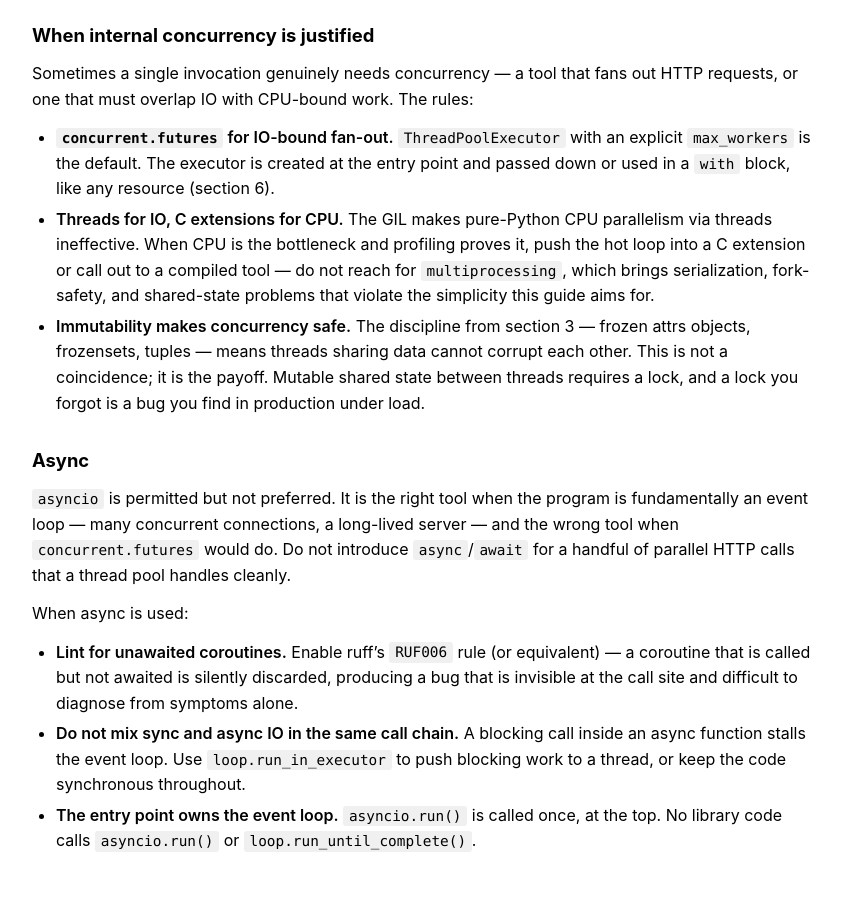
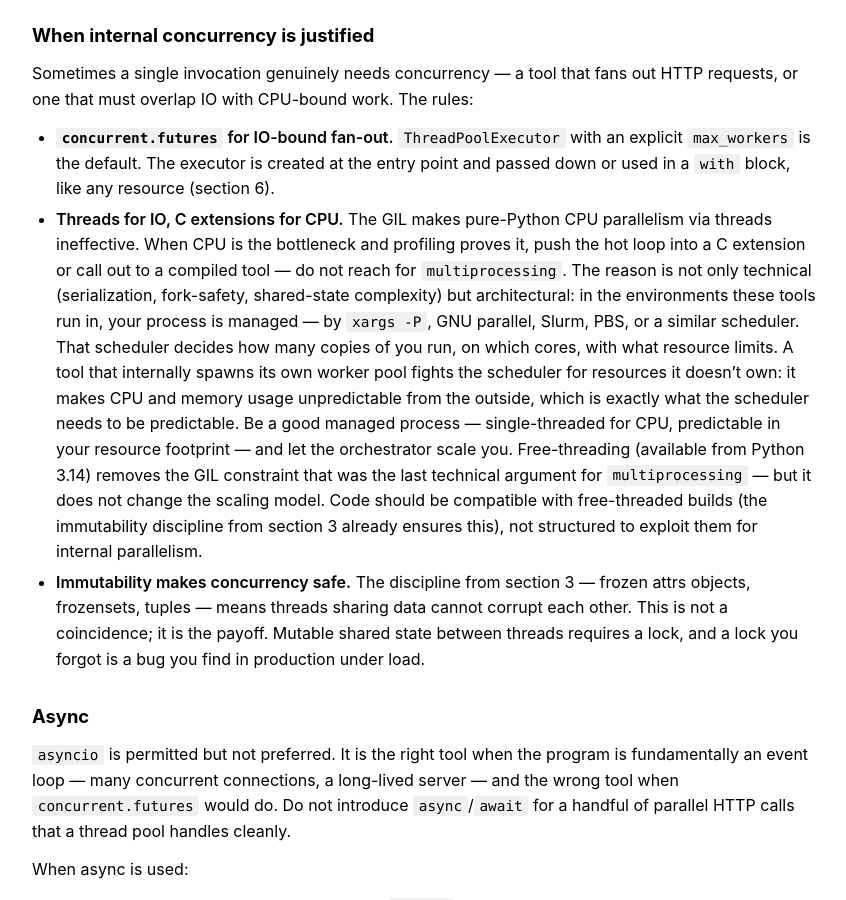
Before and after one commit to vikinganalytics/styleguide, a Jekyll site: the page built from pyguide.md, in a window 1280 px wide and 900 px high, scrolled down 13312 px. Shown: the whole window, without its empty margins (216-1062 px from the left). Built offline with Jekyll 4.4.1, drawn with Linux system fonts in a browser that asks for light colours; our own code applies the rules of GitHub Pages for plain Markdown files.

Commit message:
Expand multiprocessing rationale with HPC scheduling and free-threading context
Co-Authored-By: Claude Opus 4.6 (1M context) <noreply@anthropic.com>

```diff
--- a/pyguide.md
+++ b/pyguide.md
@@ -670,9 +670,23 @@ The rules:
 - **Threads for IO, C extensions for CPU.** The GIL makes pure-Python
   CPU parallelism via threads ineffective. When CPU is the bottleneck and
   profiling proves it, push the hot loop into a C extension or call out
-  to a compiled tool — do not reach for `multiprocessing`, which brings
-  serialization, fork-safety, and shared-state problems that violate the
-  simplicity this guide aims for.
+  to a compiled tool — do not reach for `multiprocessing`. The reason is
+  not only technical (serialization, fork-safety, shared-state
+  complexity) but architectural: in the environments these tools run in,
+  your process is managed — by `xargs -P`, GNU parallel, Slurm, PBS, or
+  a similar scheduler. That scheduler decides how many copies of you run,
+  on which cores, with what resource limits. A tool that internally
+  spawns its own worker pool fights the scheduler for resources it
+  doesn't own: it makes CPU and memory usage unpredictable from the
+  outside, which is exactly what the scheduler needs to be predictable.
+  Be a good managed process — single-threaded for CPU, predictable in
+  your resource footprint — and let the orchestrator scale you.
+  Free-threading (available from Python 3.14) removes the GIL
+  constraint that was the last technical argument for
+  `multiprocessing` — but it does not change the scaling model.
+  Code should be compatible with free-threaded builds (the
+  immutability discipline from section 3 already ensures this), not
+  structured to exploit them for internal parallelism.
 - **Immutability makes concurrency safe.** The discipline from section 3
   — frozen attrs objects, frozensets, tuples — means threads sharing data
   cannot corrupt each other. This is not a coincidence; it is the
```
